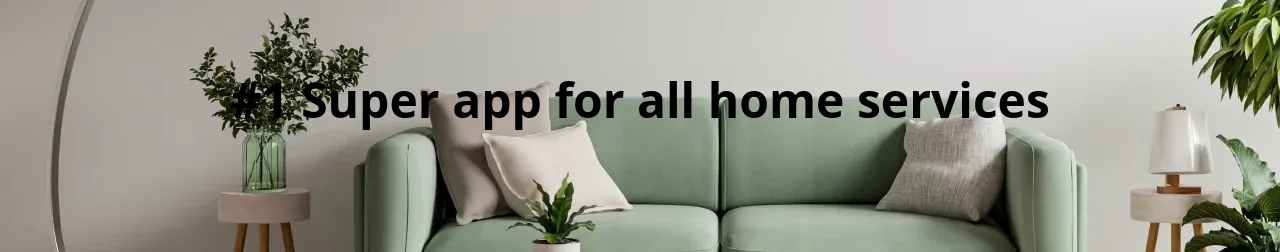
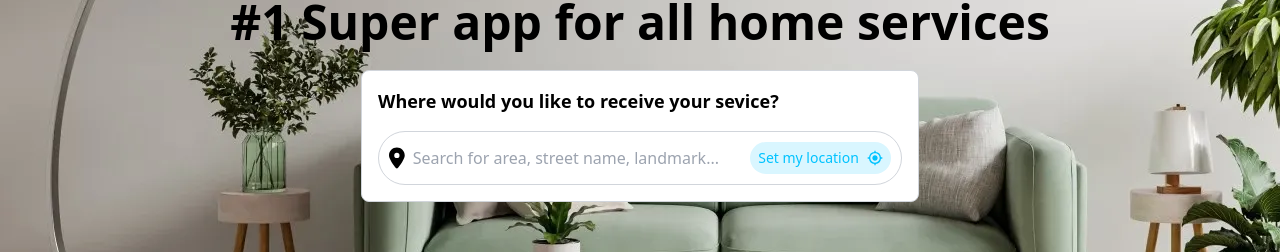
Before and after one commit to Usman-837/Maidslife_Website, a React (Vite) app: page / in a window 1280 px wide. Shown: the part 272-524 px from the top of the page. Built offline with nearby package versions, Linux system fonts and the light colour scheme.

Commit message:
add location search box in banner section

```diff
--- a/src/Components/Banner.jsx
+++ b/src/Components/Banner.jsx
@@ -1,14 +1,27 @@
 import React from 'react'
 import BannerImg from "../assets/banner.webp"
+import { FaLocationDot } from "react-icons/fa6"
+import { MdMyLocation } from "react-icons/md"
 
 const Banner = () => {
     return (
-        <div   className="bg-cover h-96 min-h-[583px] flex items-center justify-center" // Add height or other classes as needed
-        style={{
-            backgroundImage: `url(${BannerImg})`,
-            backgroundSize: "cover",
-        }}>
+        <div className="bg-cover h-96 min-h-[583px] flex flex-col gap-y-6 items-center justify-center" // Add height or other classes as needed
+            style={{
+                backgroundImage: `url(${BannerImg})`,
+                backgroundSize: "cover",
+            }}>
             <h1 className='text-5xl font-bold'>#1 Super app for all home services</h1>
+            <div className='flex flex-col gap-y-4 bg-white border border-gray-300 rounded-lg max-w-[558px] w-full p-4'>
+                <p className='text-lg font-bold'>Where would you like to receive your sevice?</p>
+                <div className='p-2.5 flex gap-x-2 items-center border border-gray-300 rounded-full'>
+                    <FaLocationDot className='text-2xl' />
+                    <input type='text' placeholder='Search for area, street name, landmark...' className='w-full outline-none' />
+                    <div className='bg-[#D9F6FF] rounded-full py-1.5 flex items-center justify-center gap-x-2 text-[#00C3FF] max-w-[141px] w-full'>
+                        <p className='text-sm'>Set my location</p>
+                        <MdMyLocation />
+                    </div>
+                </div>
+            </div>
         </div>
     )
 }
```
